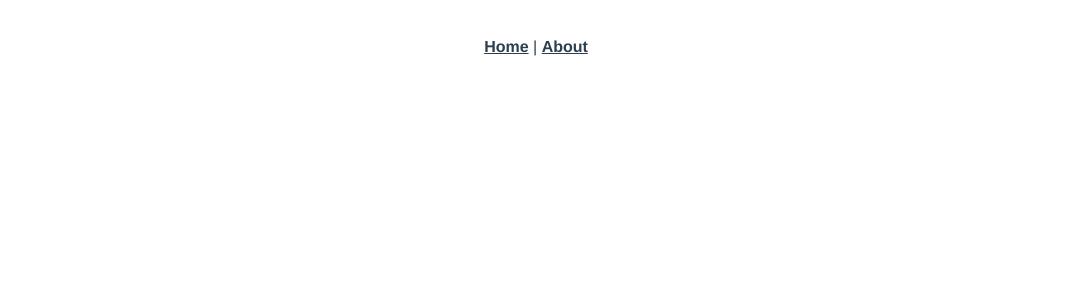
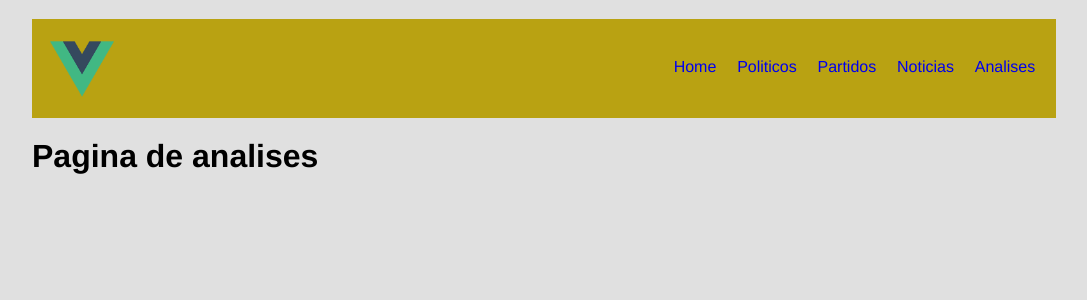
Before and after one commit to GustavoSaibro/fullpage_app, a Vue app: page /analises in a window 1280 px wide. Before the commit this address had no page. Shown: the top 300 px of the page, without its empty margins (104-1191 px from the left). Built offline with nearby package versions, Linux system fonts and the light colour scheme.

Commit message:
navigation working

```diff
--- a/src/App.vue
+++ b/src/App.vue
@@ -1,29 +1,48 @@
 <template>
-  <div id="nav">
-    <router-link to="/">Home</router-link> |
-    <router-link to="/about">About</router-link>
+  <div class="app">
+    <div>
+      <Navbar />
+    </div>
+    <div>
+      <router-view />
+    </div>
   </div>
-  <router-view/>
 </template>
 
-<style lang="scss">
-#app {
-  font-family: Avenir, Helvetica, Arial, sans-serif;
-  -webkit-font-smoothing: antialiased;
-  -moz-osx-font-smoothing: grayscale;
-  text-align: center;
-  color: #2c3e50;
+<script>
+import Navbar from '@/components/Navbar.vue'
+
+export default {
+  setup () {
+
+  },
+  components: {
+    Navbar
+  }
 }
+</script>
 
-#nav {
-  padding: 30px;
+<style  lang="scss">
+:root {
+  --sidebar-bg-color: rgb(185, 162, 18);
+  --bg-color: rgb(224, 224, 224);
+}
+* {
+  margin-top: 0.4em;
+  background-color: var(--bg-color);
 
-  a {
-    font-weight: bold;
-    color: #2c3e50;
+  #app {
+    font-family: Avenir, Helvetica, Arial, sans-serif;
+    -webkit-font-smoothing: antialiased;
+    -moz-osx-font-smoothing: grayscale;
+    width: 80vw;
+    height: 100vh;
+    margin-right: 10vw;
+    margin-left: 10vw;
 
-    &.router-link-exact-active {
-      color: #42b983;
+    .app {
+      display: flex;
+      flex-direction: column;
     }
   }
 }
--- a/src/components/HelloWorld.vue
+++ /dev/null
@@ -1,60 +0,0 @@
-<template>
-  <div class="hello">
-    <h1>{{ msg }}</h1>
-    <p>
-      For a guide and recipes on how to configure / customize this project,<br>
-      check out the
-      <a href="https://cli.vuejs.org" target="_blank" rel="noopener">vue-cli documentation</a>.
-    </p>
-    <h3>Installed CLI Plugins</h3>
-    <ul>
-      <li><a href="https://github.com/vuejs/vue-cli/tree/dev/packages/%40vue/cli-plugin-babel" target="_blank" rel="noopener">babel</a></li>
-      <li><a href="https://github.com/vuejs/vue-cli/tree/dev/packages/%40vue/cli-plugin-router" target="_blank" rel="noopener">router</a></li>
-      <li><a href="https://github.com/vuejs/vue-cli/tree/dev/packages/%40vue/cli-plugin-vuex" target="_blank" rel="noopener">vuex</a></li>
-      <li><a href="https://github.com/vuejs/vue-cli/tree/dev/packages/%40vue/cli-plugin-eslint" target="_blank" rel="noopener">eslint</a></li>
-    </ul>
-    <h3>Essential Links</h3>
-    <ul>
-      <li><a href="https://vuejs.org" target="_blank" rel="noopener">Core Docs</a></li>
-      <li><a href="https://forum.vuejs.org" target="_blank" rel="noopener">Forum</a></li>
-      <li><a href="https://chat.vuejs.org" target="_blank" rel="noopener">Community Chat</a></li>
-      <li><a href="https://twitter.com/vuejs" target="_blank" rel="noopener">Twitter</a></li>
-      <li><a href="https://news.vuejs.org" target="_blank" rel="noopener">News</a></li>
-    </ul>
-    <h3>Ecosystem</h3>
-    <ul>
-      <li><a href="https://router.vuejs.org" target="_blank" rel="noopener">vue-router</a></li>
-      <li><a href="https://vuex.vuejs.org" target="_blank" rel="noopener">vuex</a></li>
-      <li><a href="https://github.com/vuejs/vue-devtools#vue-devtools" target="_blank" rel="noopener">vue-devtools</a></li>
-      <li><a href="https://vue-loader.vuejs.org" target="_blank" rel="noopener">vue-loader</a></li>
-      <li><a href="https://github.com/vuejs/awesome-vue" target="_blank" rel="noopener">awesome-vue</a></li>
-    </ul>
-  </div>
-</template>
-
-<script>
-export default {
-  name: 'HelloWorld',
-  props: {
-    msg: String
-  }
-}
-</script>
-
-<!-- Add "scoped" attribute to limit CSS to this component only -->
-<style scoped lang="scss">
-h3 {
-  margin: 40px 0 0;
-}
-ul {
-  list-style-type: none;
-  padding: 0;
-}
-li {
-  display: inline-block;
-  margin: 0 10px;
-}
-a {
-  color: #42b983;
-}
-</style>
--- /dev/null
+++ b/src/components/Navbar.vue
@@ -0,0 +1,103 @@
+<template>
+  <nav class="nav">
+    <img
+      src="@/assets/logo.png"
+      alt=""
+    >
+    <div class="navigation">
+      <NavigationLink
+        v-for="(item,i) in container"
+        :Key="i"
+        :linkName="item.linkName"
+        :to="item.to"
+      />
+
+    </div>
+  </nav>
+</template>
+
+<script>
+import NavigationLink from './NavigationLink.vue'
+
+export default {
+
+  components: {
+    NavigationLink
+  },
+  setup () {
+
+    // const container = ['Home', 'Politicos', 'Partidos', 'Noticias', 'Analsies']
+    const container = [
+      { linkName: "Home", to: "/" },
+      { linkName: "Politicos", to: "/politicos" },
+      { linkName: "Partidos", to: "/partidos" },
+      { linkName: "Noticias", to: "/noticias" },
+      { linkName: "Analises", to: "/analises" }
+    ]
+    return {
+      container
+    }
+  }
+
+}
+</script>
+
+<style>
+</style>
+
+<style scoped lang="scss">
+nav {
+  display: flex;
+  position: sticky;
+  width: 80vw;
+  padding: 0;
+  margin: 0;
+  background: var(--sidebar-bg-color);
+  justify-content: space-between;
+  z-index: 999;
+
+  // .logo {
+  // position: relative;
+  // background-color: rgb(185, 162, 18);
+  // margin: 0;
+  // padding: 0;
+  // background: var(--sidebar-bg-color);
+  img {
+    margin: 1.1em;
+    width: 4em;
+    height: 4em;
+    object-fit: cover;
+    background: var(--sidebar-bg-color);
+  }
+  // }
+
+  .navigation {
+    display: flex;
+    position: relative;
+    margin-top: 2em;
+    // float: right;
+    background: var(--sidebar-bg-color);
+
+    ul {
+      display: flex;
+      list-style-type: none;
+      //   margin: 1.2;
+      padding: 0;
+      background: var(--sidebar-bg-color);
+
+      li {
+        background: var(--sidebar-bg-color);
+
+        margin: 0;
+        padding: 0;
+        margin-right: 0.2em;
+        a {
+          background: var(--sidebar-bg-color);
+
+          text-decoration: none;
+        }
+      }
+    }
+  }
+}
+</style>
--- /dev/null
+++ b/src/components/NavigationLink.vue
@@ -0,0 +1,29 @@
+<template>
+  <router-link
+    :to="to"
+    class="link"
+  >
+    {{linkName}}
+  </router-link>
+  <!-- <div>
+    {{linkName}}
+  </div> -->
+</template>
+
+<script>
+
+export default {
+  props: ['to', 'linkName'],
+  setup () {
+
+  }
+}
+</script>
+
+<style scoped lang="scss">
+.link {
+  background: var(--sidebar-bg-color);
+  text-decoration: none;
+  margin-right: 1.3em;
+}
+</style>
--- a/src/router/index.js
+++ b/src/router/index.js
@@ -8,13 +8,26 @@ const routes = [
     component: Home
   },
   {
-    path: '/about',
-    name: 'About',
-    // route level code-splitting
-    // this generates a separate chunk (about.[hash].js) for this route
-    // which is lazy-loaded when the route is visited.
-    component: () => import(/* webpackChunkName: "about" */ '../views/About.vue')
+    path: '/politicos',
+    name: 'Politicos',
+    component: () => import("@/views/Politicos.vue")
+  },
+  {
+    path: '/partidos',
+    name: 'Partidos',
+    component: () => import("@/views/Partidos.vue")
+  },
+  {
+    path: '/noticias',
+    name: 'Noticias',
+    component: () => import("@/views/Noticias.vue")
+  },
+  {
+    path: '/analises',
+    name: 'Analises',
+    component: () => import("@/views/Analises.vue")
   }
+
 ]
 
 const router = createRouter({
--- a/src/views/About.vue
+++ /dev/null
@@ -1,5 +0,0 @@
-<template>
-  <div class="about">
-    <h1>This is an about page</h1>
-  </div>
-</template>
--- /dev/null
+++ b/src/views/Analises.vue
@@ -0,0 +1,13 @@
+<template>
+  <h1>Pagina de analises</h1>
+</template>
+
+<script>
+export default {
+  name: "Analises"
+
+}
+</script>
+
+<style>
+</style>
--- a/src/views/Home.vue
+++ b/src/views/Home.vue
@@ -1,18 +1,17 @@
 <template>
-  <div class="home">
-    <img alt="Vue logo" src="../assets/logo.png">
-    <HelloWorld msg="Welcome to Your Vue.js App"/>
-  </div>
+  <h1>Pagina principal</h1>
 </template>
 
 <script>
 // @ is an alias to /src
-import HelloWorld from '@/components/HelloWorld.vue'
 
 export default {
   name: 'Home',
   components: {
-    HelloWorld
+
   }
 }
 </script>
+
+<style scoped>
+</style>
--- /dev/null
+++ b/src/views/Noticias.vue
@@ -0,0 +1,12 @@
+<template>
+  <h1>Pagina de noticias</h1>
+</template>
+
+<script>
+export default {
+  name: "Noticias"
+}
+</script>
+
+<style>
+</style>
--- /dev/null
+++ b/src/views/Partidos.vue
@@ -0,0 +1,12 @@
+<template>
+  <h1>Pagina de partidos</h1>
+</template>
+
+<script>
+export default {
+  name: "Partidos"
+}
+</script>
+
+<style>
+</style>
--- /dev/null
+++ b/src/views/Politicos.vue
@@ -0,0 +1,12 @@
+<template>
+  <h1>Pagina de politicos</h1>
+</template>
+
+<script>
+export default {
+  name: "Politicos"
+}
+</script>
+
+<style>
+</style>
```
